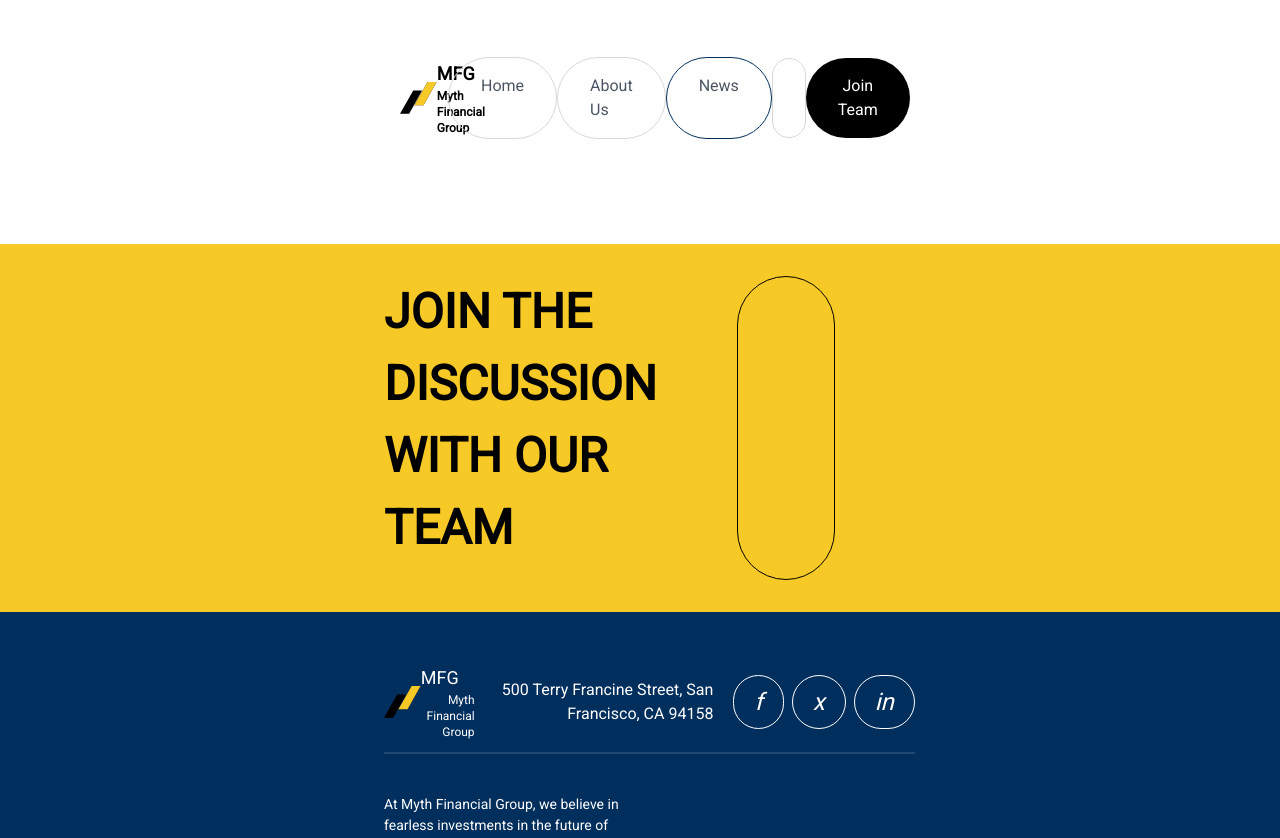
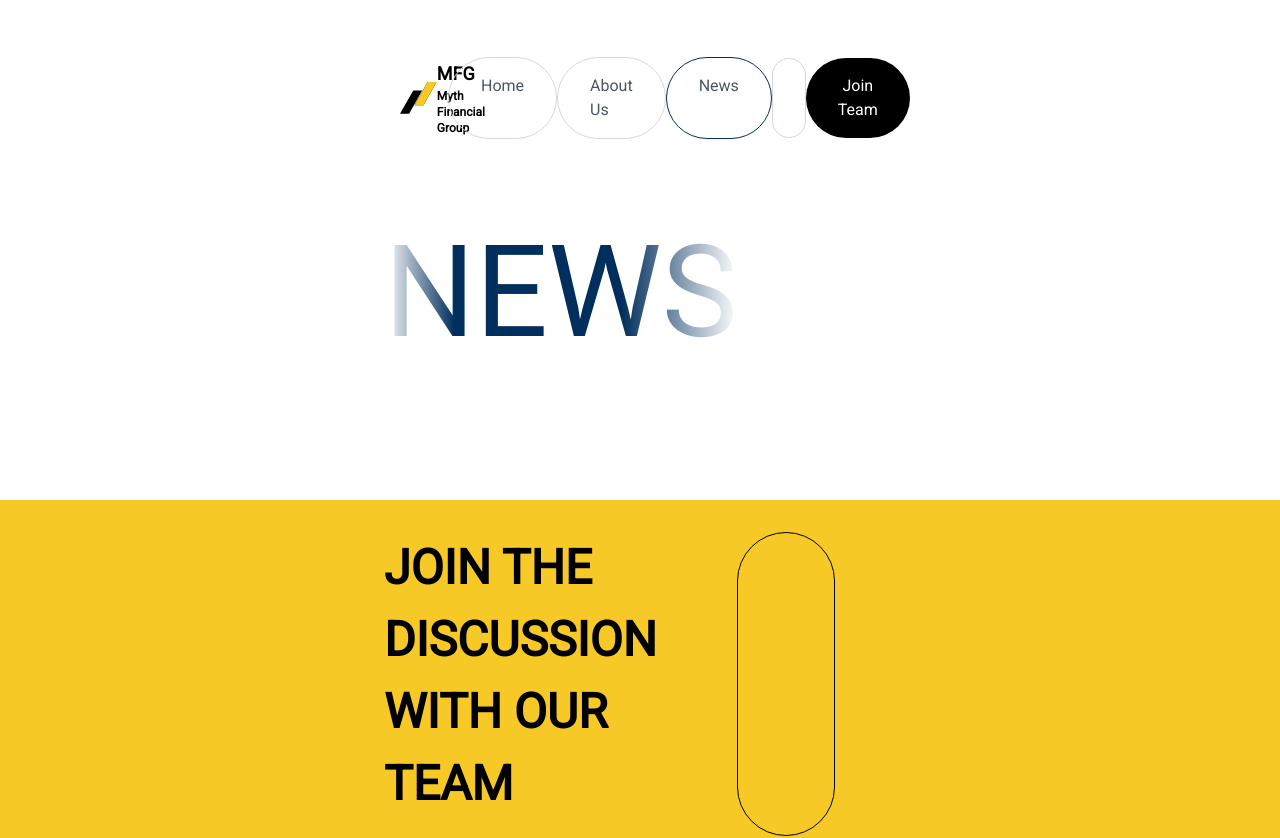
Before and after one commit to Crypto-git-dev/MFG-Frontend, a React (Create React App) app: page /news in a window 1280 px wide. Shown: the top 838 px of the page. Built offline with nearby package versions, Linux system fonts and the light colour scheme; what tailwindcss-gradients would draw is missing.

Commit message:
create news page and add title to it

```diff
--- a/src/Routes/router.js
+++ b/src/Routes/router.js
@@ -4,6 +4,7 @@ import AboutUs from "../pages/aboutUs/aboutUs";
 import Landing from "../pages/landing/landing";
 import Header from "../components/header/header";
 import Footer from "../components/footer/footer";
+import News from "../pages/news/news";
 
 const PageRouter = () => {
 	const headerRef = useRef(null);
@@ -17,6 +18,7 @@ const PageRouter = () => {
 				<Routes>
 					<Route exact path="/" element={<Landing />} />
 					<Route exact path="/about" element={<AboutUs />} />
+					<Route exact path="/news" element={<News />} />
 				</Routes>
 			</div>
 			<div>
--- /dev/null
+++ b/src/components/news/title.jsx
@@ -0,0 +1,19 @@
+import React from "react";
+
+const Title = () => {
+	return (
+		<div className="py-16">
+			<h1
+				className="text-9xl bg-gradient-to-r inline-block text-transparent bg-clip-text"
+				style={{
+					"background-image":
+						"linear-gradient(to right, white 0%, #002E5D 20%, #002E5D 67%, white 100%)",
+				}}
+			>
+				NEWS
+			</h1>
+		</div>
+	);
+};
+
+export default Title;
--- /dev/null
+++ b/src/pages/news/news.jsx
@@ -0,0 +1,27 @@
+import { useEffect, useRef } from "react";
+import Title from "../../components/news/title";
+
+const News = () => {
+	const featureRef = useRef(null);
+	useEffect(() => {
+		// Check if there's a URL fragment
+		const targetSection = window.location.hash;
+
+		if (targetSection) {
+			// Scroll to the target section
+			const targetElement = document.querySelector(targetSection);
+			if (targetElement) {
+				targetElement.scrollIntoView({ behavior: "smooth" });
+			}
+		}
+	}, []);
+	return (
+		<div>
+			<section id="title">
+				<Title />
+			</section>
+		</div>
+	);
+};
+
+export default News;
```
